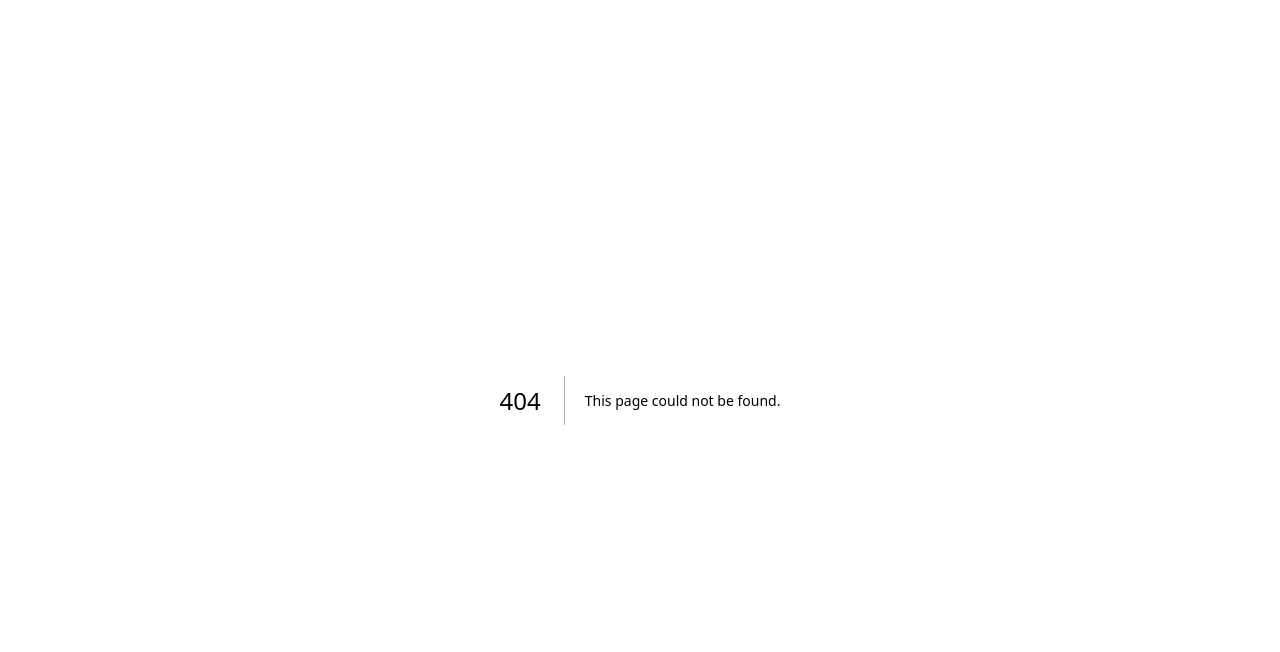
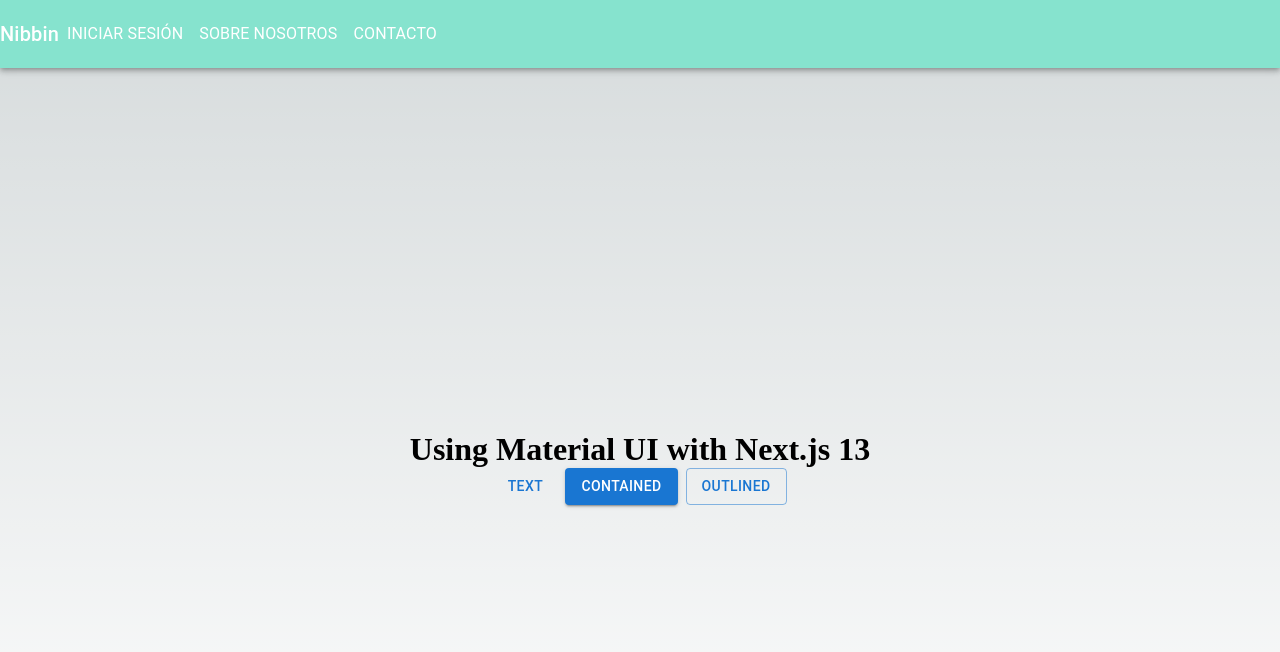
Before and after one commit to dvher/nibbin.cl, a Next.js app: page /ej in a window 1280 px wide. Before the commit this address had no page. Shown: the top 652 px of the page. Built offline with nearby package versions, Linux system fonts and the light colour scheme.

Commit message:
Added NavBar

```diff
--- /dev/null
+++ b/components/NavBar.tsx
@@ -0,0 +1,76 @@
+import { AppBar, Toolbar, Typography, Menu, MenuItem, Box, IconButton, Button } from "@mui/material";
+import Link from 'next/link';
+import MenuIcon from '@mui/icons-material/Menu';
+import { useState } from "react";
+
+export default function NavBar() {
+
+    const [anchorEl, setAnchorEl] = useState<null | HTMLElement>(null);
+
+    const handleOpen = (event: React.MouseEvent<HTMLButtonElement>) => {
+        setAnchorEl(event.currentTarget);
+    };
+
+    const handleClose = () => {
+        setAnchorEl(null);
+    };
+
+    const pages = [["Iniciar Sesión", "/login"], ["Sobre nosotros", "/about"], ["Contacto", "/contact"]];
+
+    return (
+        <AppBar position="static" sx={{
+            backgroundColor: "#86E3CE",
+        }}>
+            <Toolbar disableGutters>
+                <Typography variant="h6" component="div" sx={{ flexGrow: 0 }}>
+                Nibbin
+                </Typography>
+                <Box sx={{ flexGrow: 1, display: { xs: 'flex', md: 'none' } }}>
+                <IconButton
+                  size="large"
+                  aria-label="account of current user"
+                  aria-controls="menu-appbar"
+                  aria-haspopup="true"
+                  onClick={handleOpen}
+                  color="inherit"
+                >
+                  <MenuIcon />
+                </IconButton>
+                <Menu
+                  id="menu-appbar"
+                  anchorEl={anchorEl}
+                  anchorOrigin={{
+                    vertical: 'bottom',
+                    horizontal: 'left',
+                  }}
+                  keepMounted
+                  transformOrigin={{
+                    vertical: 'top',
+                    horizontal: 'left',
+                  }}
+                  open={Boolean(anchorEl)}
+                  onClose={handleClose}
+                  sx={{
+                    display: { xs: 'block', md: 'none' },
+                  }}
+                >
+                  {pages.map(([page, url]) => (
+                    <MenuItem key={page} onClick={handleClose}>
+                      <Link href={url}>{page}</Link>
+                    </MenuItem>
+                  ))}
+                </Menu>
+              </Box>
+              <Box sx={{ flexGrow: 1, display: { xs: 'none', md: 'flex' } }}>
+                {pages.map(([page, url]) => (
+                    <Button key={page} onClick={handleClose}>
+                      <Link href={url}>
+                        <Typography sx={{ my: 2, color: 'white', display: 'block' }}>{page}</Typography>
+                      </Link>
+                    </Button>
+                ))}
+              </Box>
+            </Toolbar>
+        </AppBar>
+    );
+}
--- a/package.json
+++ b/package.json
@@ -9,6 +9,10 @@
     "lint": "next lint"
   },
   "dependencies": {
+    "@emotion/react": "^11.10.5",
+    "@emotion/styled": "^11.10.5",
+    "@mui/icons-material": "^5.11.0",
+    "@mui/material": "^5.11.2",
     "@next/font": "13.1.1",
     "@types/node": "18.11.18",
     "@types/react": "18.0.26",
--- /dev/null
+++ b/pages/ej/index.tsx
@@ -0,0 +1,17 @@
+import { Button, Grid, Stack } from "@mui/material";
+import NavBar from '../../components/NavBar';
+export default function Ej() {
+  return (
+    <>
+        <NavBar/>
+        <Grid container height="100vh" alignItems="center" justifyContent="center" direction="column">
+          <h1>Using Material UI with Next.js 13</h1>
+          <Stack direction="row" columnGap={1}>
+            <Button variant="text">Text</Button>
+            <Button variant="contained">Contained</Button>
+            <Button variant="outlined">Outlined</Button>
+          </Stack>
+        </Grid>
+    </>
+  );
+}
```
Also changed, not shown: styles/globals.css (line endings or trailing spaces), 1 other file (tests, documents, lock files or other folders).
